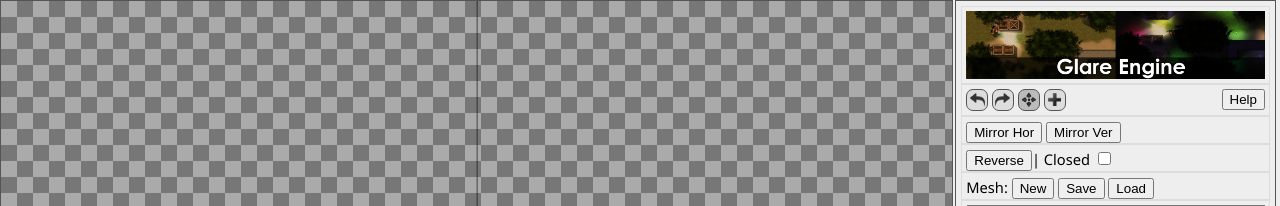
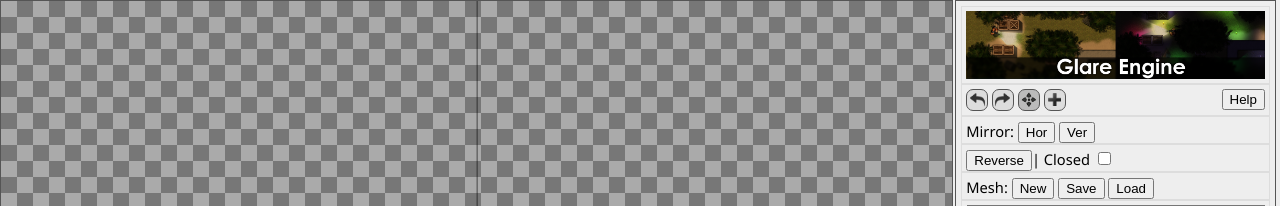
Before and after one commit to adriano-t/meshgen, a plain HTML site: page index.html in a window 1280 px wide. Shown: the top 206 px of the page. Drawn offline with Linux system fonts and the light colour scheme.

Commit message:
added mirror hor/ver

```diff
--- a/index.html
+++ b/index.html
@@ -76,7 +76,7 @@
 		</p>
 
 
-		<p><input id="MirrorHor" type="button" value="Mirror Hor"/> <input id="MirrorVer" type="button" value="Mirror Ver"/> </p><p> <input id="FunReverse" type="button" value="Reverse"/>| Closed <input id="closed" type="checkbox" /></p>
+		<p>Mirror: <input id="MirrorHor" type="button" value="Hor"/> <input id="MirrorVer" type="button" value="Ver"/> </p><p> <input id="FunReverse" type="button" value="Reverse"/>| Closed <input id="closed" type="checkbox" /></p>
 		<p>Mesh: <input id="newMesh" type="button" value="New"/>
 		<input id="export" type="button" value="Save" />
 		<input id="loadMesh" type="button" value="Load" /></p>
```
